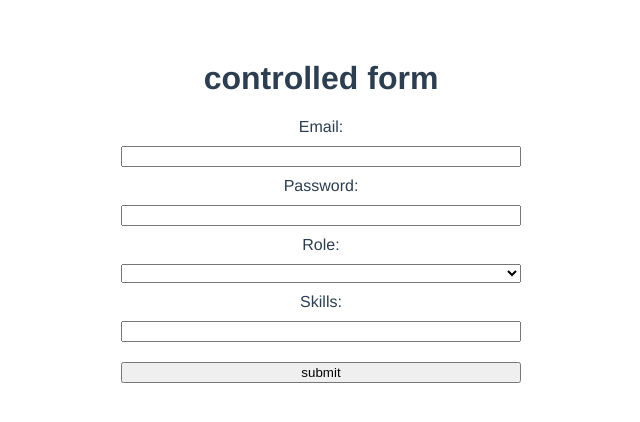
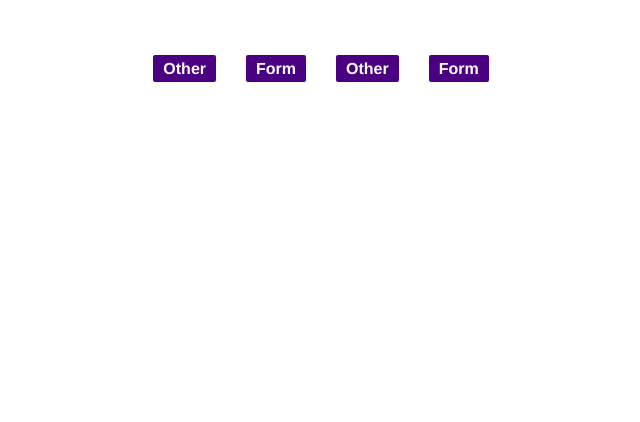
Before and after one commit to pavel6767/vue_playground, a Vue app: page /form in a window 1280 px wide. Shown: the top 422 px of the page, without its empty margins (319-959 px from the left). Built offline with nearby package versions, Linux system fonts and the light colour scheme.

Commit message:
basic routing

```diff
--- a/package.json
+++ b/package.json
@@ -9,7 +9,8 @@
   },
   "dependencies": {
     "core-js": "^3.6.5",
-    "vue": "^3.0.0-0"
+    "vue": "^3.0.0-0",
+    "vue-router": "4.0.12"
   },
   "devDependencies": {
     "@vue/cli-plugin-babel": "~4.5.0",
--- a/src/App.vue
+++ b/src/App.vue
@@ -1,17 +1,18 @@
 <template>
-  <h1>controlled form</h1>
-  <Form />
+  <router-link :to="{ name: 'Other', params: { title: 'other' } }"
+    >Other</router-link
+  >
+  <router-link :to="{ name: 'Form', params: { title: 'forma' } }"
+    >Form</router-link
+  >
+  <!-- <router-link :to="{ name: 'NotFound' }">NaN</router-link> -->
+
+  <router-view />
 </template>
 
 <script>
-import Form from "./components/Form.vue";
 export default {
   name: "App",
-  components: { Form },
-  data() {
-    return {};
-  },
-  methods: {},
 };
 </script>
 
@@ -24,4 +25,14 @@ export default {
   color: #2c3e50;
   margin-top: 60px;
 }
+
+a {
+  color: white;
+  font-weight: bold;
+  background-color: indigo;
+  text-decoration: none;
+  margin: 15px;
+  padding: 5px 10px;
+  border-radius: 2px;
+}
 </style>
--- a/src/components/Form.vue
+++ b/src/components/Form.vue
@@ -1,4 +1,5 @@
 <template>
+  <h1>controlled form, {{ title }}</h1>
   <form @submit.prevent="handleSubmit">
     <label for="email">Email: </label>
     <input name="email" type="email" v-model="email" />
@@ -32,7 +33,7 @@
 <script>
 export default {
   name: "Form",
-  props: [],
+  props: ["title"],
   data() {
     return {
       email: "",
--- /dev/null
+++ b/src/components/NotFound.vue
@@ -0,0 +1,12 @@
+<template>
+  <div>Not Found</div>
+</template>
+
+<script>
+export default {
+  name: "NotFound",
+};
+</script>
+
+<style>
+</style>
--- /dev/null
+++ b/src/components/Other.vue
@@ -0,0 +1,13 @@
+<template>
+  <div>Other component, {{ title }}</div>
+</template>
+
+<script>
+export default {
+  name: "Other",
+  props: ["title"],
+};
+</script>
+
+<style>
+</style>
--- /dev/null
+++ b/src/router.js
@@ -0,0 +1,43 @@
+import { createRouter, createWebHistory } from "vue-router";
+import App from "./App.vue";
+import Form from "./components/Form.vue";
+import Other from "./components/Other.vue";
+import NotFound from "./components/NotFound.vue";
+
+const routes = [
+  {
+    path: "/",
+    name: "App",
+    component: App
+  },
+  {
+    path: "/other",
+    name: "Other",
+    component: Other,
+    props: true
+  },
+  {
+    path: "/form",
+    name: "Form",
+    component: Form,
+    props: true
+  },
+  // redirect
+  // {
+  //   path: "/all-jobs",
+  //   redirect: "/"
+  // },
+  // 404 catchall
+  {
+    path: "/:catchAll(.*)",
+    name: "NotFound",
+    component: NotFound
+  }
+];
+
+const router = createRouter({
+  history: createWebHistory(window.location.pathname),
+  routes
+});
+
+export default router;
```
Also changed, not shown: src/main.js (+4 -3 lines).
